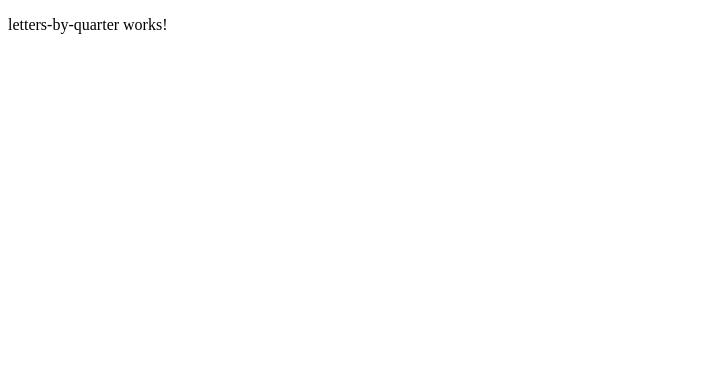
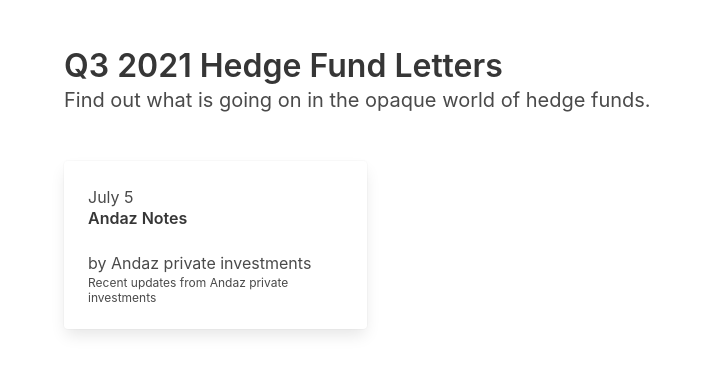
Before and after one commit to topably/topably, an Angular app: page / in a window 1280 px wide. Shown: the top 374 px of the page, without its empty margins (0-704 px from the left). Built offline with nearby package versions, Linux system fonts and the light colour scheme.

Commit message:
Setup template

```diff
--- a/package.json
+++ b/package.json
@@ -25,6 +25,7 @@
     "@angular/platform-server": "~11.2.6",
     "@angular/router": "~11.2.6",
     "@nguniversal/express-engine": "^11.2.1",
+    "bulma": "^0.9.3",
     "express": "^4.15.2",
     "rxjs": "~6.6.0",
     "tslib": "^2.0.0",
--- a/src/app/app-routing.module.ts
+++ b/src/app/app-routing.module.ts
@@ -1,11 +1,11 @@
 import { NgModule } from '@angular/core';
 import { RouterModule, Routes } from '@angular/router';
-import { InvestorLetterModule, LettersByQuarterComponent } from './features/investor-letter';
+import { InvestorLetterModule, QuarterLettersComponent } from './features/investor-letter';
 
 const routes: Routes = [
   {
     path: '',
-    component: LettersByQuarterComponent
+    component: QuarterLettersComponent
   }
 ];
 
--- a/src/app/features/investor-letter/public-api.ts
+++ b/src/app/features/investor-letter/public-api.ts
@@ -1,2 +1,2 @@
 export * from './investor-letter.module';
-export * from './views/letters-by-quarter/letters-by-quarter.component';
+export * from './views/letters-by-quarter/quarter-letters.component';
--- a/src/app/features/investor-letter/views/letters-by-quarter/letters-by-quarter.component.ts
+++ /dev/null
@@ -1,19 +0,0 @@
-import { Component, OnInit } from '@angular/core';
-
-@Component({
-  selector: 'app-letters-by-quarter',
-  template: `
-    <p>
-      letters-by-quarter works!
-    </p>
-  `,
-  styleUrls: ['./letters-by-quarter.component.scss']
-})
-export class LettersByQuarterComponent implements OnInit {
-
-  constructor() { }
-
-  ngOnInit(): void {
-  }
-
-}
--- /dev/null
+++ b/src/app/features/investor-letter/views/letters-by-quarter/quarter-letters.component.ts
@@ -0,0 +1,50 @@
+import { Component, OnInit } from '@angular/core';
+
+@Component({
+  selector: 'app-letters-by-quarter',
+  template: `
+    <section class="hero">
+      <div class="hero-body">
+        <div class="container">
+          <h1 class="title">Q3 2021 Hedge Fund Letters</h1>
+          <h2 class="subtitle">
+            Find out what is going on in the opaque world of hedge funds.
+          </h2>
+          <br>
+          <div class="columns">
+            <div class="column is-10">
+              <div class="columns is-multiline">
+                <div class="column is-one-third">
+                  <div class="card">
+                    <div class="card-content">
+                      <span>July 5</span>
+                      <h3 class="title is-size-6 ellipsis is-ellipsis-1">
+                        <a class="has-text-dark" href="https://drive.google.com/u/0/uc?id=1z0cVyJJhW2gOIRJjcnm97gLAHPyGB7y5&export=download">
+                          Andaz Notes
+                        </a>
+                      </h3>
+                      <span>by Andaz private investments</span>
+                      <p class="subtitle is-size-7 ellipsis is-ellipsis-2">
+                        Recent updates from Andaz private investments
+                      </p>
+                    </div>
+                  </div>
+                </div>
+              </div>
+            </div>
+          </div>
+        </div>
+      </div>
+    </section>
+  `,
+  styleUrls: ['./quarter-letters.component.scss']
+})
+export class QuarterLettersComponent implements OnInit {
+
+  constructor() {
+  }
+
+  ngOnInit(): void {
+  }
+
+}
--- a/src/styles.scss
+++ b/src/styles.scss
@@ -1 +1 @@
-/* You can add global styles to this file, and also import other style files */
+@import "~bulma/bulma";
```
Also changed, not shown: src/app/features/investor-letter/investor-letter.module.ts (+3 -4 lines), src/app/features/investor-letter/views/letters-by-quarter/letters-by-quarter.component.scss (deleted), src/app/features/investor-letter/views/letters-by-quarter/quarter-letters.component.scss (added), 2 other files (tests, documents, lock files or other folders).
